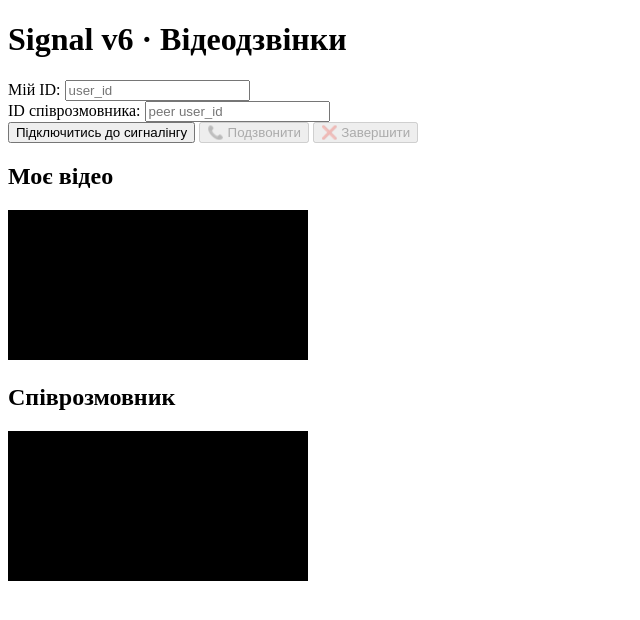
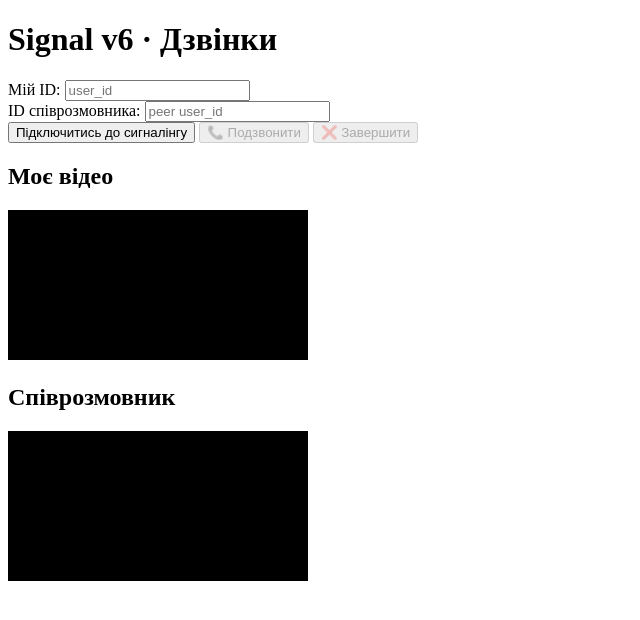
Before and after one commit to nithzhizn-cpu/corp, a plain HTML site: page frontend-web/index.html in a window 1280 px wide. Shown: the whole page, without its empty margins (0-640 px from the left). Drawn offline with Linux system fonts and the light colour scheme.

Commit message:
Update index.html

```diff
--- a/frontend-web/index.html
+++ b/frontend-web/index.html
@@ -2,11 +2,11 @@
 <html lang="uk">
 <head>
   <meta charset="UTF-8" />
-  <title>Signal v6 · Дзвінки</title>
+  <title>Signal v6 · Корпоративний месенджер</title>
   <meta name="viewport" content="width=device-width, initial-scale=1.0" />
 </head>
 <body>
-  <h1>Signal v6 · Відеодзвінки</h1>
+  <h1>Signal v6 · Дзвінки</h1>
 
   <div>
     <label>Мій ID:</label>
```
